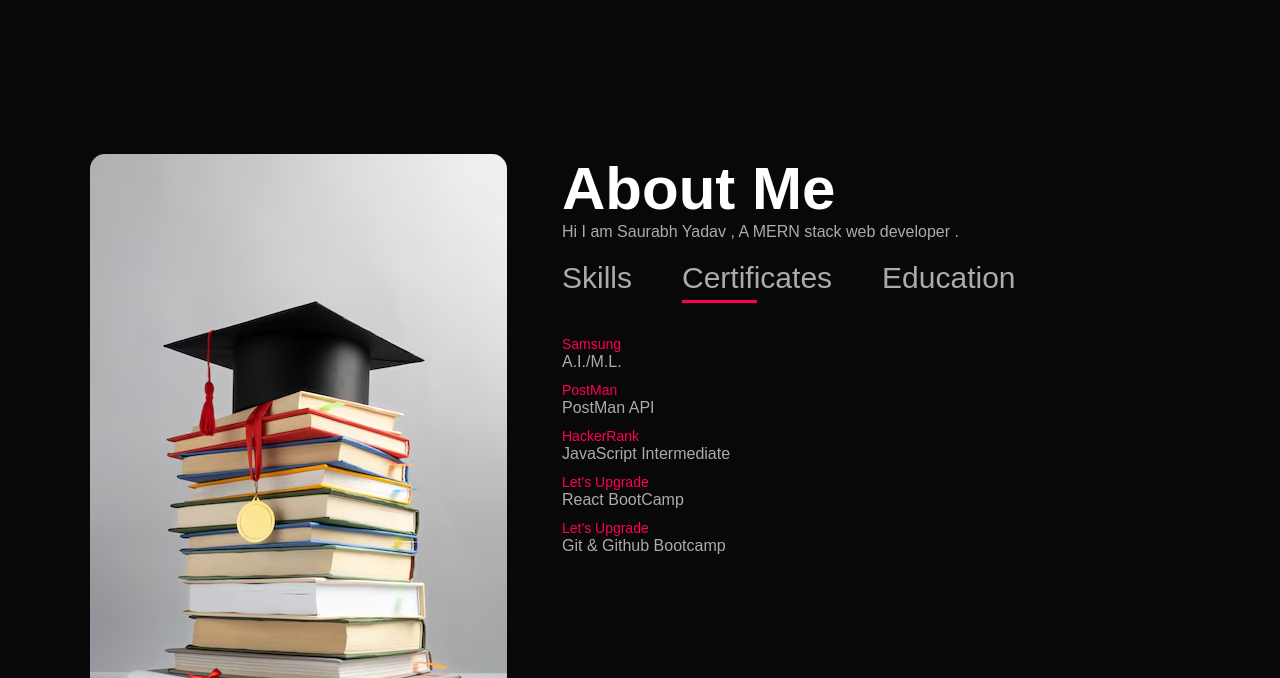
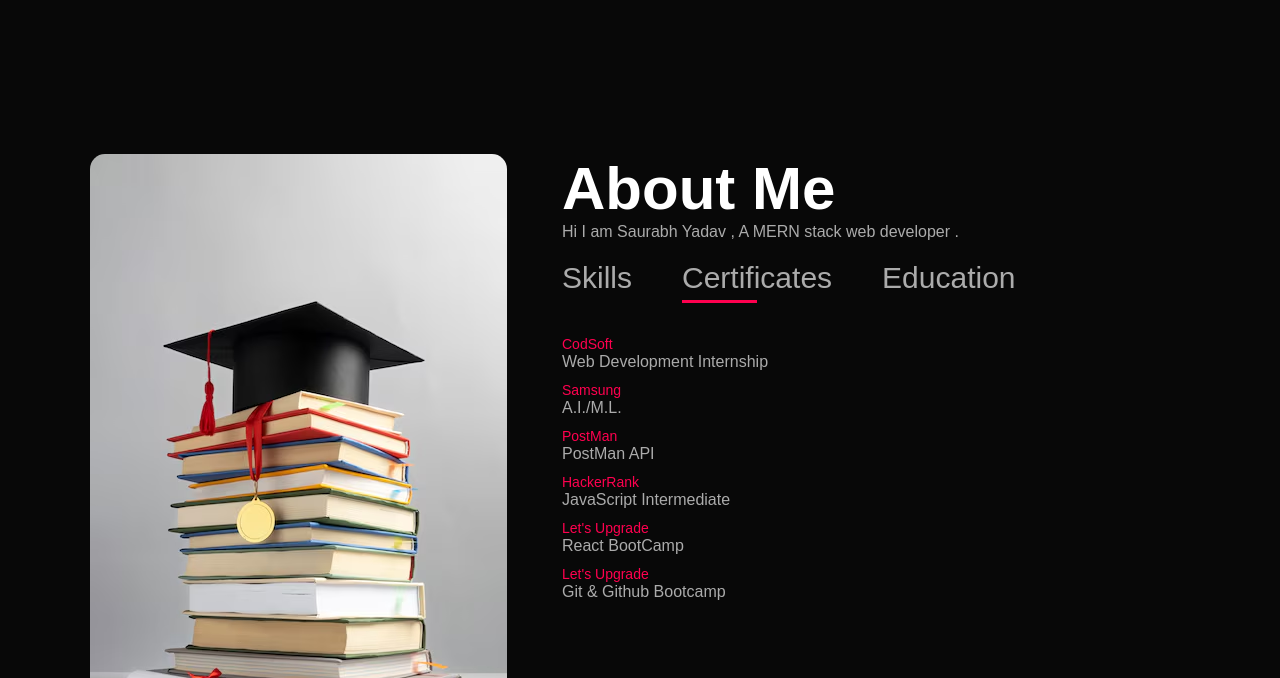
Before and after one commit to shady003/portfolio, a plain HTML site: page index.html in a window 1280 px wide. Both pictures are taken after a click on the element "Certificates". Shown: the part 816-1494 px from the top of the page. Drawn offline with Linux system fonts and the light colour scheme.

Commit message:
codsoft certificate added

```diff
--- a/index.html
+++ b/index.html
@@ -67,6 +67,7 @@
             </div>
             <div class="tab-contents" id="certificate">
               <ul>
+                <li><span>CodSoft</span><br />Web Development Internship</li>
                 <li><span>Samsung</span><br />A.I./M.L.</li>
                 <li><span>PostMan</span><br />PostMan API</li>
                 <li><span>HackerRank</span><br />JavaScript Intermediate</li>
```
